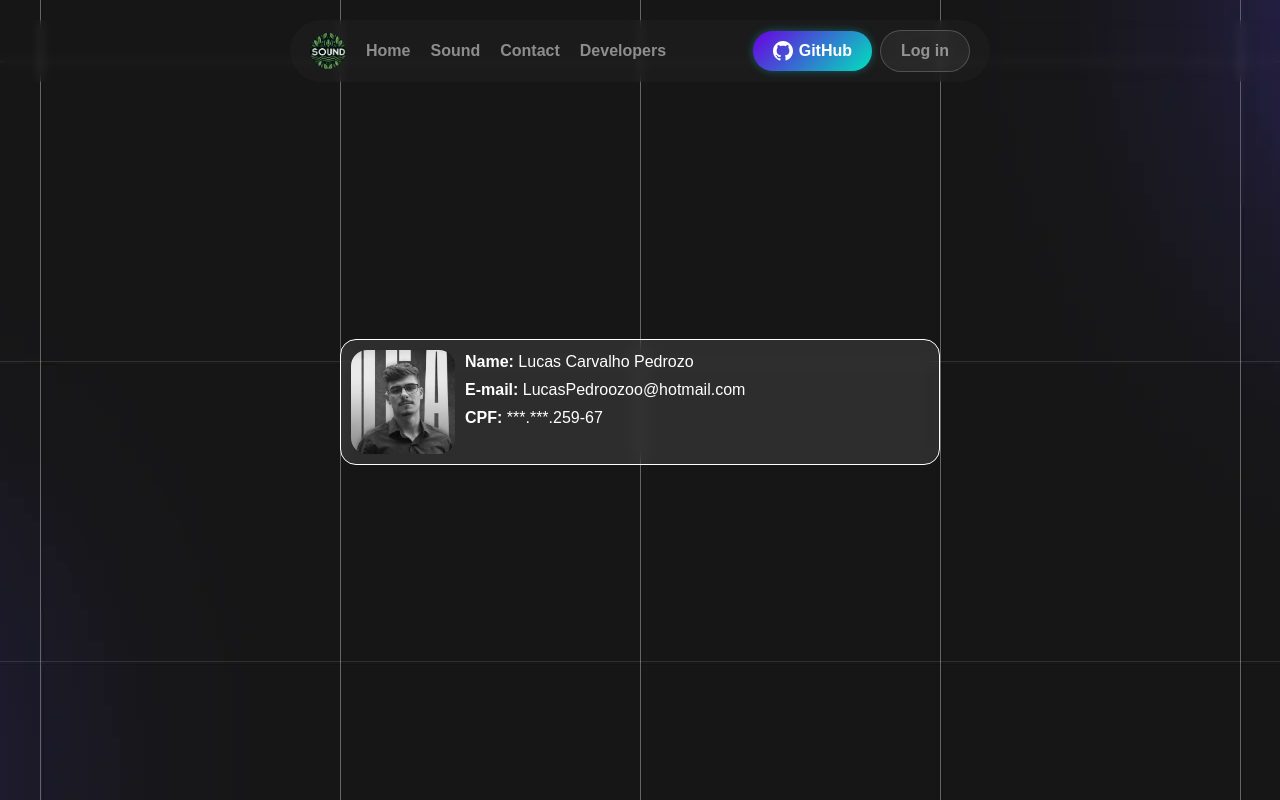
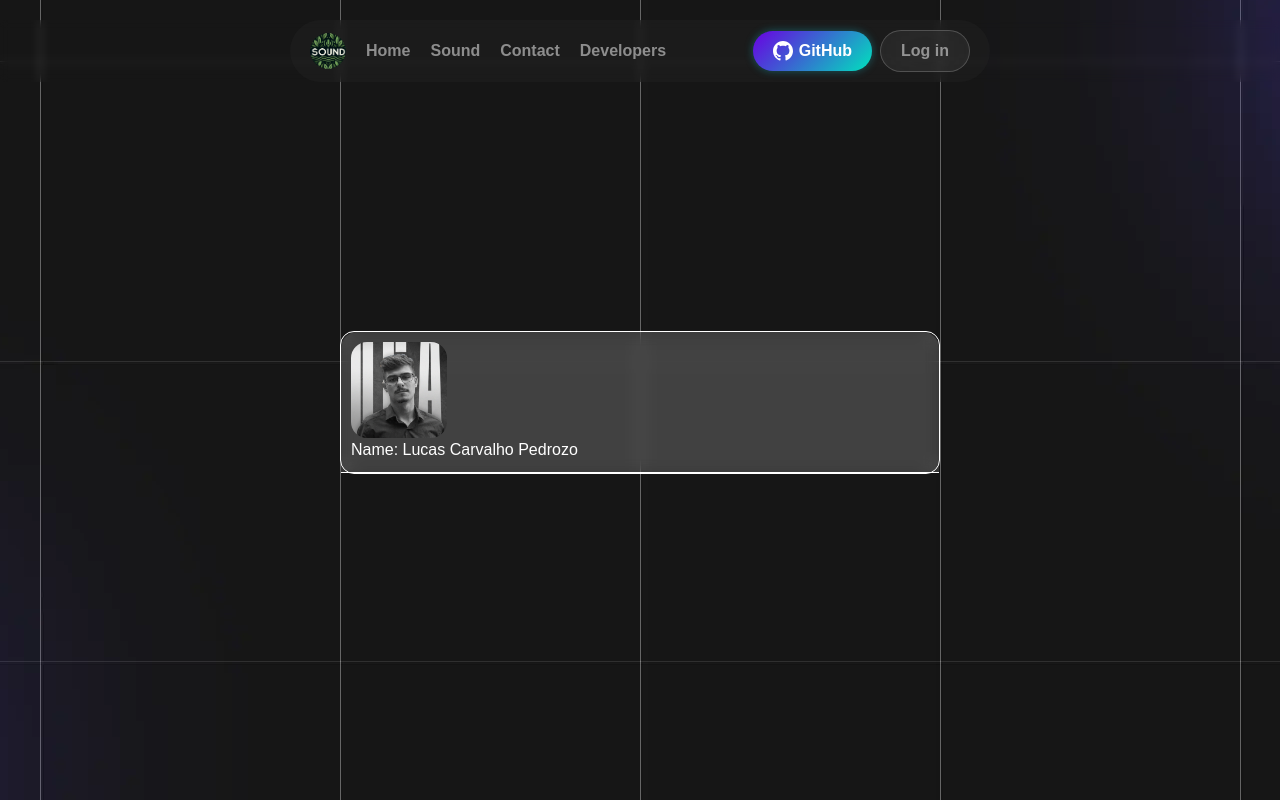
Before and after one commit to LeonardoDecaris/TechAcademy6, a React (Vite) app in the folder FrontEnd/: page /userSettings in a window 1280 px wide. Built offline with nearby package versions, Linux system fonts and the light colour scheme; what tailwindcss-animated would draw is missing.

Commit message:
✨  Montando a  user  settmes

```diff
--- a/FrontEnd/src/pages/public/Home.tsx
+++ b/FrontEnd/src/pages/public/Home.tsx
@@ -7,12 +7,12 @@ import AOS from "aos";
 import Card from "@/components/custom/global/Card";
 
 //import de imagens e videos
-import motionBanner1 from "@/assets/videos/motionbanner1.mp4";
+import motionBanner1 from "@/assets/videos/MotionBanner1.mp4";
 import motionBanner2 from "@/assets/videos/MotionBanner2.mp4";
 import BannerAnuncio from "@/assets/videos/bannerAnuncio.mp4";
 
 import banner1 from "@/assets/image/bannerCard.webp";
-import banner2 from "@/assets/image/BannerCard2.png";
+import banner2 from "@/assets/image/bannerCard2.png";
 
 
 const Home = () => {
--- a/FrontEnd/src/pages/public/UserSettings.tsx
+++ b/FrontEnd/src/pages/public/UserSettings.tsx
@@ -3,31 +3,18 @@ import Logouser from "@/assets/image/lucas.jpg";
 
 function UserSettings() {
 
-    const spanStyle = "font-bold ";
-    const textStyle = "font-regular ";
+    const styleContainerLogo: string = "bg-white/10 border-b-1 border-white backdrop-blur-sm rounded-t-2xl | p-2.5";
+    const styleLogo: string = "w-24 rounded-2xl  ";
 
 
     return (
         <main className="min-h-[80vh] max-w-[600px] m-auto flex justifyr items-center">
-            <div className="w-full bg-white/10 border-1 border-white backdrop-blur-sm rounded-2xl || p-2.5">
-                <section className="flex gap-2.5">
-                    <img
-                        src={Logouser}
-                        className="w-26 h-26 rounded-2xl"
-                    />
-                    <div className="flex flex-col gap-1">
-                        <p className={`${textStyle}`}>
-                            <span className={`${spanStyle}`}>Name:</span> Lucas Carvalho Pedrozo
-                        </p>
-                        <p className={`${textStyle}`}>
-                            <span className={`${spanStyle}`}>E-mail:</span> LucasPedroozoo@hotmail.com
-                        </p>
-                        <p className={`${textStyle}`}>
-                            <span className={`${spanStyle}`}>CPF:</span> ***.***.259-67
-                        </p>
-                    </div>
-                </section>
-            </div>
+            <section className="w-full bg-white/5 border-1 border-white backdrop-blur-sm rounded-xl">
+                <div className={styleContainerLogo}>
+                    <img src={Logouser} alt={'pedrozo'} className={`${styleLogo}`} />
+                    <h3>Name: Lucas Carvalho Pedrozo</h3>
+                </div>
+            </section>
         </main>
     );
 }
```
Also changed, not shown: 1 other file (tests, documents, lock files or other folders).
